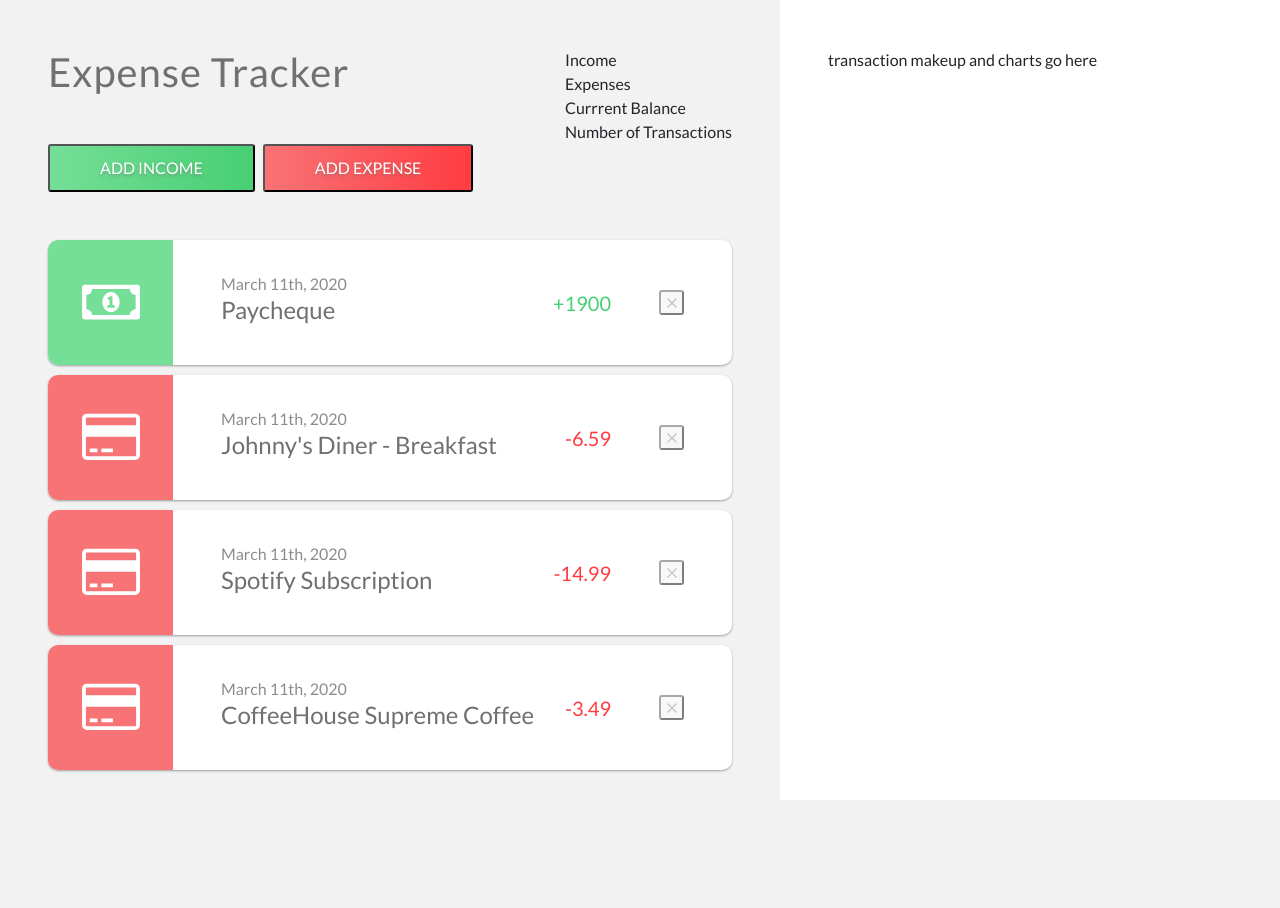
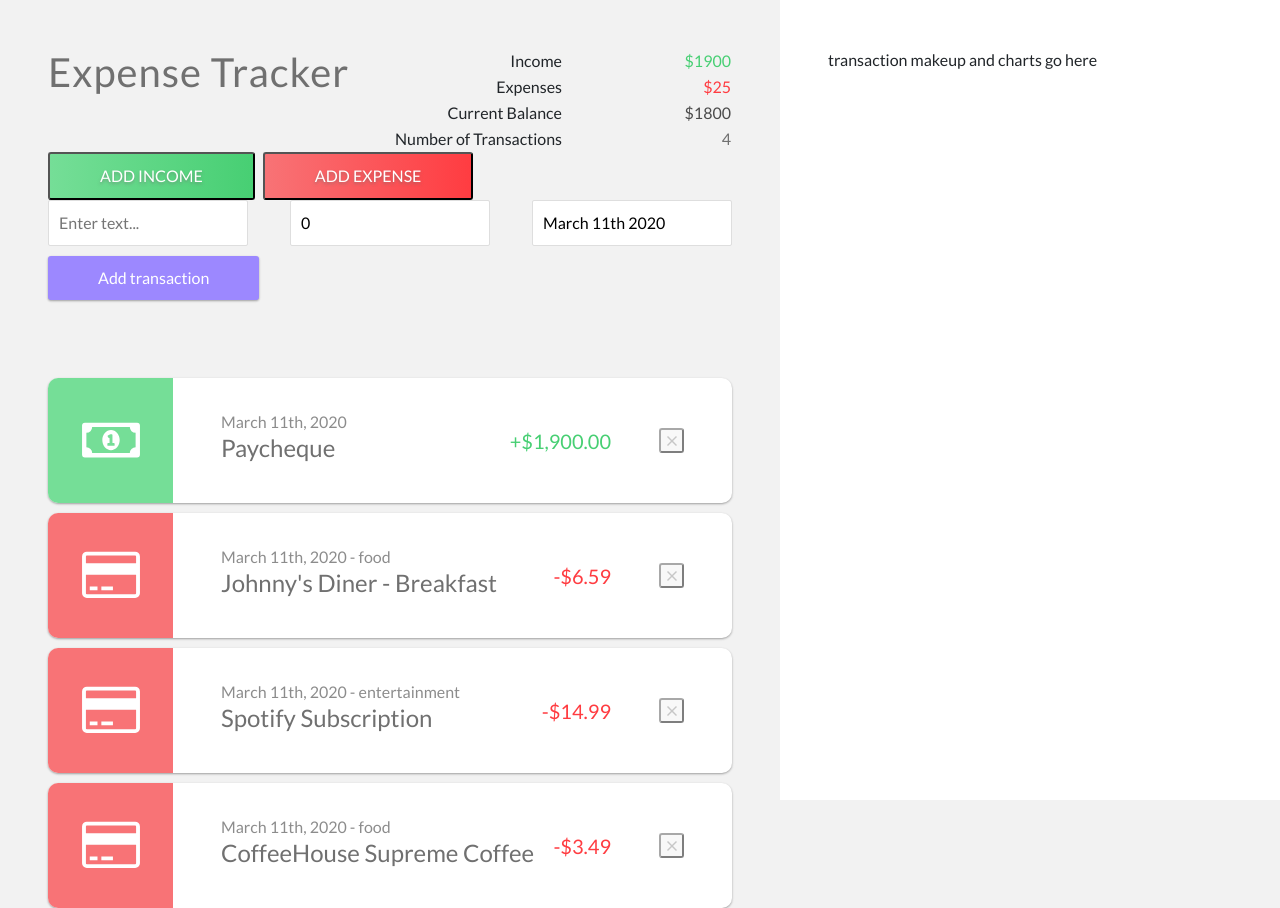
Before and after one commit to mikallwilsonn/react-expense-tracker, a React (Create React App) app: page / in a window 1280 px wide. Both pictures are taken after a click on the button "ADD INCOME". Before the commit the page ends 800 px from the top, so only its background shows below. Built offline with nearby package versions, Linux system fonts and the light colour scheme.

Commit message:
Redesign continued

```diff
--- a/src/App.css
+++ b/src/App.css
@@ -25,6 +25,7 @@
   --yellow: #FCD000;
   --yellow-light: #FFE467;
 
+  --black: rgba( 75, 75, 75, 1 );
   --dark: #707070;
   --light: #F2F2F2;
 
@@ -67,9 +68,10 @@ button:hover {
   text-shadow: 0px 2px 3px rgba( 112, 112, 112, 0.5 );
 }
 
-.text-dark {
-  color: var( --dark ) !important;
-}
+.text-black { color: var( --black ); }
+.text-dark { color: var( --dark ) !important; }
+.text-green { color: var( --green ); }
+.text-red { color: var( --red ); }
 
 
 
@@ -100,6 +102,16 @@ button:hover {
 */
 #AddIncomeButton {}
 #AddExpenseButton {}
+
+#BalanceSheet {}
+
+#BalanceSheet tr {
+  width: 100%;
+  display: grid;
+  grid-template-columns: 1fr 1fr;
+}
+
+#BalanceSheet tr td { text-align: right; }
 
 
 
@@ -233,7 +245,6 @@ input[type='number'] {
   display: block;
   font-size: 16px;
   padding: 10px;
-  width: 100%;
 }
 
 .btn {
@@ -245,8 +256,6 @@ input[type='number'] {
   display: block;
   font-size: 16px;
   margin: 10px 0 30px;
-  padding: 10px;
-  width: 100%;
 }
 
 .btn:focus,
--- a/src/components/AddTransaction.js
+++ b/src/components/AddTransaction.js
@@ -2,54 +2,74 @@ import React, { useState, useContext } from 'react';
 import { GlobalContext } from '../context/GlobalState';
 
 
-export const AddTransaction = () => {
+export const AddTransaction = ({ formType }) => {
+
+    console.log( formType );
 
     const [ text, setText ] = useState( '' );
     const [ amount, setAmount ] = useState( 0 );
+    const [ expenseType, setExpenseType ]  = useState( 'income' );
+    const [ date, setDate ] = useState( 'March 11th 2020' );
     const { addTransaction } = useContext( GlobalContext );
 
-    const onSubmit = event => {
+    const onSubmit = ( event ) => {
         event.preventDefault();
 
-        const newTransaction = {
+        let newTransaction;
+
+        if ( formType === 'income' ) {
+            newTransaction = {
                 id: Math.floor( Math.random() * 100000000 ),
+                transactionType: 'income',
                 text,
+                date,
                 amount: parseInt( amount )
             }
+        } else {
+            newTransaction = {
+                id: Math.floor( Math.random() * 100000000 ),
+                transactionType: 'expense',
+                text,
+                date,
+                expenseType,
+                amount: parseInt( amount )
+            }
+        }
+
+
+        console.log( newTransaction );
 
         addTransaction( newTransaction );
+
+        document.querySelector( 'form#form' ).reset();
     }
 
 
     return (
-        <>
-            <h3>
-                Add new transaction
-            </h3>
-
         <form
             id="form"
+            className="col-lg-12 row justify-content-between align-items-center p-0 m-0"
             onSubmit={ onSubmit }
         >
-                <div className="form-control">
-                    <label htmlFor="text">
-                        Text
-                    </label>
-
             <input
                 type="text"
                 placeholder="Enter text..."
                 value={ text }
                 onChange={ ( event ) => setText( event.target.value )}
             />
-                </div>
 
-                <div className="form-control">
-                    <label htmlFor="amount">
-                        Amount <br />
-                        (negative - expense, positive - income)
-                    </label
-                >
+            {
+                formType === 'expense' ?
+                    <select onChange={( event ) => setExpenseType( event.target.value )}>
+                        <option value="bills">Bills</option>
+                        <option value="rent/mortage">Rent / Mortgage</option>
+                        <option value="entertainment">Entertainment</option>
+                        <option value="dining">Dining</option>
+                    </select>
+                :
+                    ''
+            }
+
 
             <input
                 type="number"
@@ -57,12 +77,17 @@ export const AddTransaction = () => {
                 value={ amount }
                 onChange={ ( event ) => setAmount( event.target.value )}
             />
-                </div>
+
+            <input
+                type="text"
+                placeholder="Enter text..."
+                value={ date }
+                onChange={ ( event ) => setDate( event.target.value )}
+            />
 
             <button className="btn">
                 Add transaction
             </button>
         </form>
-        </>
     )
 }
--- /dev/null
+++ b/src/components/BalanceSheet.js
@@ -0,0 +1,46 @@
+// ----
+// Dependencies
+import React, { Component } from 'react';
+
+
+// ----
+// BalanceSheet class component
+class BalanceSheet extends Component {
+    render() {
+        return (
+            <table
+                id="BalanceSheet"
+                className="d-flex flex-column p-0 m-0"
+            >
+                <thead className="p-0 m-0"></thead>
+                <tbody className="p-0 m-0">
+                    <tr>
+                        <td>Income</td>
+                        <td className="text-green">$1900</td>
+                    </tr>
+
+                    <tr>
+                        <td>Expenses</td>
+                        <td className="text-red">$25</td>
+                    </tr>
+
+                    <tr>
+                        <td>Current Balance</td>
+                        <td className="text-black">$1800</td>
+                    </tr>
+
+                    <tr>
+                        <td>Number of Transactions</td>
+                        <td className="text-dark">4</td>
+                    </tr>
+                </tbody>
+
+            </table>
+        );
+    }
+}
+
+
+// ----
+// Export
+export default BalanceSheet;
--- a/src/components/CreditIcon.js
+++ b/src/components/CreditIcon.js
@@ -27,7 +27,7 @@ export const CreditIcon = () => {
                         result="blur"
                     />
 
-                    <feFlood flood-opacity="0.098"/>
+                    <feFlood floodOpacity="0.098"/>
 
                     <feComposite
                         operator="in"
--- a/src/components/DebitIcon.js
+++ b/src/components/DebitIcon.js
@@ -27,7 +27,7 @@ export const DebitIcon = () => {
                         result="blur"
                     />
 
-                    <feFlood flood-opacity="0.098"/>
+                    <feFlood floodOpacity="0.098"/>
 
                     <feComposite
                         operator="in"
--- a/src/components/Header.js
+++ b/src/components/Header.js
@@ -1,8 +1,47 @@
 // ----
 // Dependencies
-import React, { Component } from 'react'
+import React, { Component } from 'react';
 
+
+// ----
+// Child Components
+import BalanceSheet from './BalanceSheet';
+import { AddTransaction } from './AddTransaction';
+
+
+// ----
+// Header class component
 class Header extends Component {
+    constructor() {
+        super();
+        this.state = { formToDisplay: null }
+    }
+
+
+    // ----
+    // Set Form To Display
+    setFormToDisplay( type ) {
+        if ( type === this.state.formToDisplay ) {
+            this.setState({ formToDisplay: null });
+        } else {
+            this.setState({ formToDisplay: type });
+        }
+    }
+
+
+    // ----
+    // Render Transaction Form
+    renderTransactionForm() {
+        if ( this.state.formToDisplay !== null ) {
+            return <AddTransaction formType={this.state.formToDisplay} />;
+        } else {
+            return '';
+        }
+    }
+
+
+    // ----
+    // Render Component
     render() {
         return (
             <header className="col-lg-12 d-flex flex-column p-0 m-0">
@@ -11,19 +50,14 @@ class Header extends Component {
                         Expense Tracker
                     </h1>
 
-                    <div className="d-flex flex-column">
-                        Income <br />
-                        Expenses <br />
-                        Currrent Balance <br />
-                        Number of Transactions
-                    </div>
+                    <BalanceSheet />
                 </div>
 
                 <div className="col-lg-12 p-0 m-0">
                     <button
                         id="AddIncomeButton"
                         className="bg-green-gradient text-white text-uppercase text-shadow mr-2"
-                        onClick={() => alert( 'Adding income coming soon' )}
+                        onClick={() => this.setFormToDisplay( 'income' )}
                     >
                         Add Income
                     </button>
@@ -31,10 +65,14 @@ class Header extends Component {
                     <button
                         id="AddExpenseButton"
                         className="bg-red-gradient text-white text-uppercase text-shadow"
-                        onClick={() => alert( 'Adding expense coming soon' )}
+                        onClick={() => this.setFormToDisplay( 'expense' )}
                     >
                         Add Expense
                     </button>
+                </div>
+
+                <div className="col-lg-12 p-0 m-0">
+                    { this.renderTransactionForm() }
                 </div>
 
             </header>
--- a/src/components/Transaction.js
+++ b/src/components/Transaction.js
@@ -18,30 +18,45 @@ export const Transaction = ({ transaction }) => {
 
     let sign;
 
-    if ( transaction.type === 'income' ) {
+    if ( transaction.transactionType === 'income' ) {
         sign = '+';
     } else {
         sign = '-';
     }
 
+    // Render Transaction Icon
     const renderTransactionIcon = () => {
-        if ( transaction.type === 'income' ) {
+        if ( transaction.transactionType === 'income' ) {
             return <DebitIcon />;
         } else {
             return <CreditIcon />;
         }
     }
 
+
+    // Render Amount in currency
+    const renderAmountAsCurrency = () => {
+        const formatter = new Intl.NumberFormat( 'en-US', {
+            style: 'currency',
+            currency: 'USD',
+            minimumFractionDigits: 2
+        });
+
+        return formatter.format( transaction.amount )
+    }
+
+
+    // Render Component
     return (
         <li className="transaction p-0 row mt-2">
-            <div className={`transaction__icon transaction__icon-${transaction.type} row justify-content-center align-items-center p-0 m-0`}>
+            <div className={`transaction__icon transaction__icon-${transaction.transactionType} row justify-content-center align-items-center p-0 m-0`}>
                 { renderTransactionIcon() }
             </div>
 
             <div className="transaction__details row justify-content-between align-items-center m-0 p-0">
                 <div className="d-flex flex-column justify-content-center pl-5">
                     <span className="transaction__details--date">
-                        { transaction.date }
+                        { transaction.date } { transaction.expenseType ? `- ${transaction.expenseType}` : '' }
                     </span>
 
                     <p className="transaction__details--label h4">
@@ -50,8 +65,8 @@ export const Transaction = ({ transaction }) => {
                 </div>
 
                 <div className="row align-items-center m-0 p-0 pr-5">
-                    <span className={`transaction__amount transaction__amount-${transaction.type} p-0 m-0 mr-5 h5`}>
-                        { sign }{ transaction.amount }
+                    <span className={`transaction__amount transaction__amount-${transaction.transactionType} p-0 m-0 mr-5 h5`}>
+                        { sign }{ renderAmountAsCurrency() }
                     </span>
 
                     <button
--- a/src/context/GlobalState.js
+++ b/src/context/GlobalState.js
@@ -6,28 +6,31 @@ const initialState = {
     transactions: [
         {
             amount: 1900.00,
-            type: 'income',
+            transactionType: 'income',
             text: 'Paycheque',
             date: 'March 11th, 2020',
             id: 1
         },
         {
             amount: 6.59,
-            type: 'expense',
+            transactionType: 'expense',
+            expenseType: 'food',
             text: 'Johnny\'s Diner - Breakfast',
             date: 'March 11th, 2020',
             id: 2
         },
         {
             amount: 14.99,
-            type: 'expense',
+            transactionType: 'expense',
+            expenseType: 'entertainment',
             text: 'Spotify Subscription',
             date: 'March 11th, 2020',
             id: 3
         },
         {
             amount: 3.49,
-            type: 'expense',
+            transactionType: 'expense',
+            expenseType: 'food',
             text: 'CoffeeHouse Supreme Coffee',
             date: 'March 11th, 2020',
             id: 4
```
Also changed, not shown: close.svg (deleted). Lines whose indentation alone changed are shown as unchanged.
